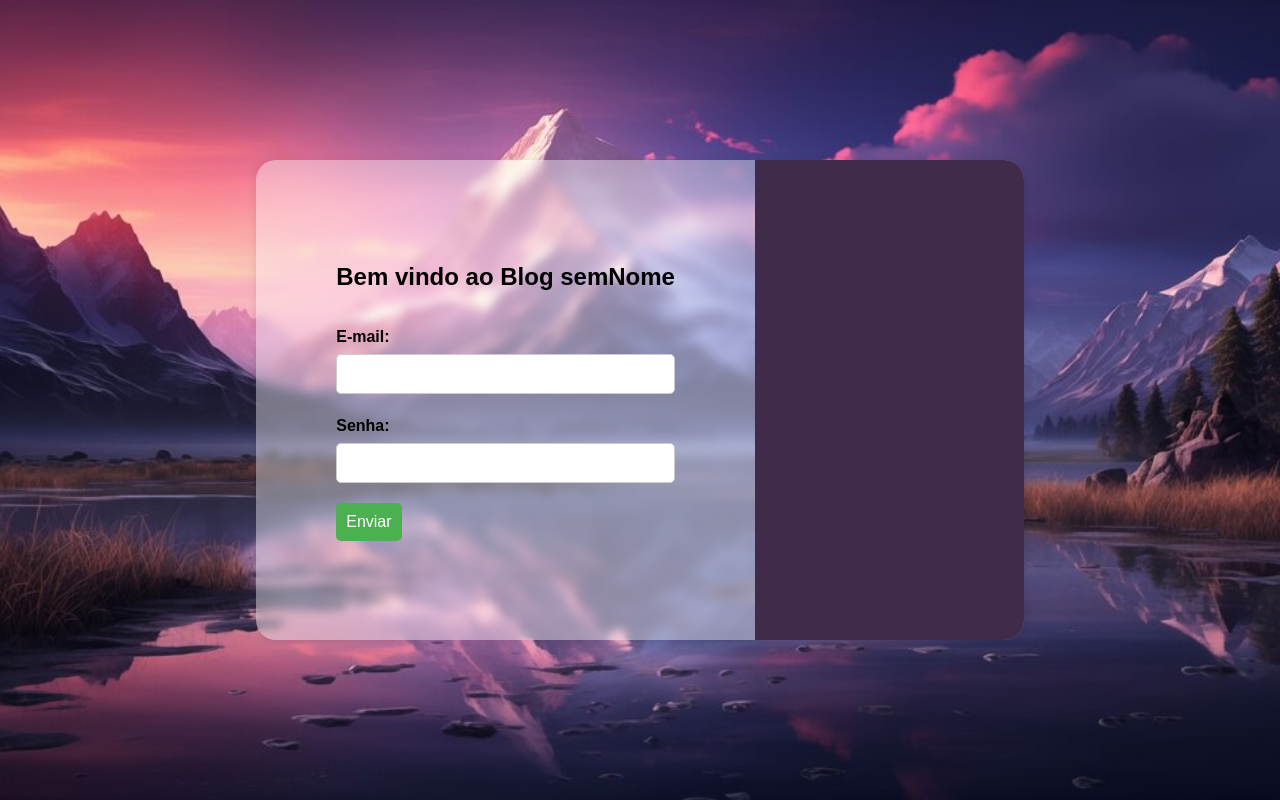
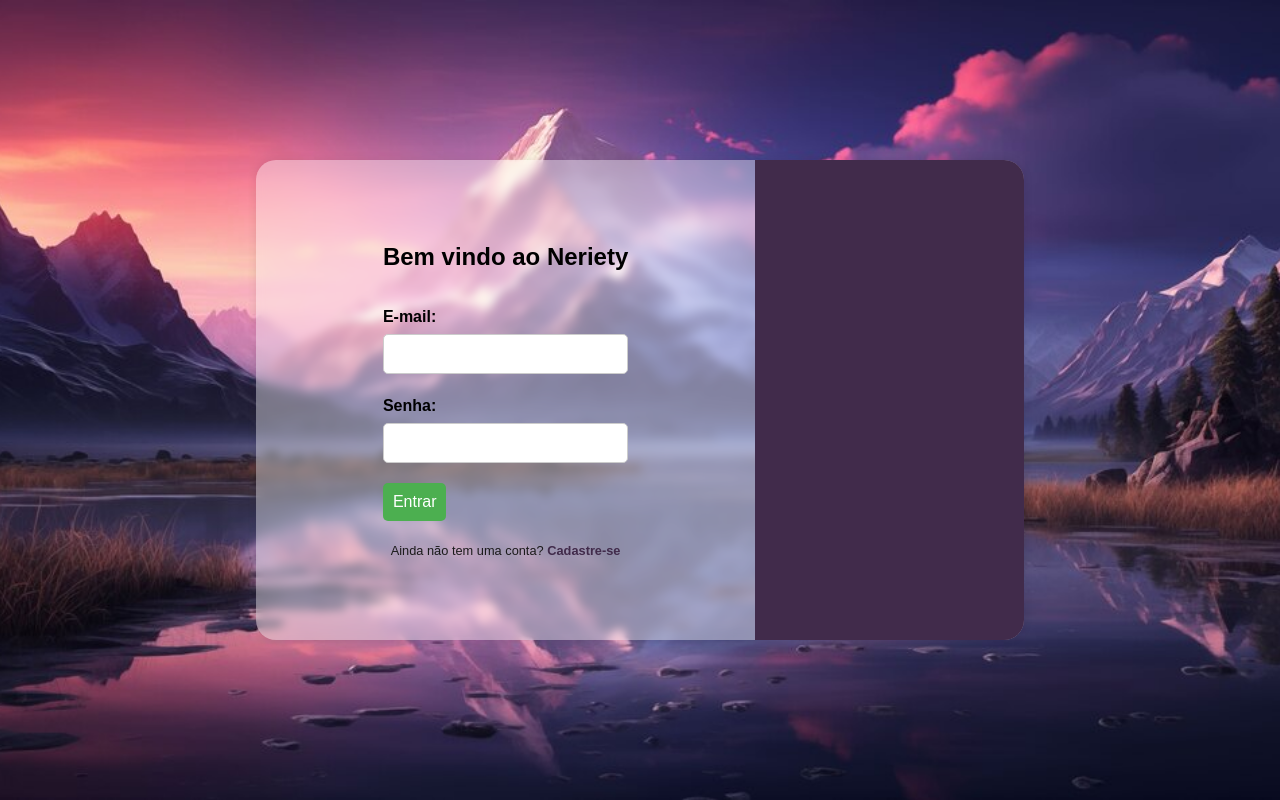
Before and after one commit to esdrasfurmanovicz/Blog, a PHP site: page /login.php in a window 1280 px wide. Run offline with PHP 8.4, Linux system fonts and the light colour scheme.

Commit message:
asxdsvcsv d vxd

```diff
--- a/login.php
+++ b/login.php
@@ -19,7 +19,7 @@
         <div class="container">
             <div class="areaLogin">
                 <div>
-                    <h1>Bem vindo ao Blog semNome</h1>
+                    <h1>Bem vindo ao Neriety</h1>
                     <form action="logar.php" method="post">
                         <div class="input-group">
                             <label for="email">E-mail: </label>
@@ -29,7 +29,8 @@
                             <label for="senha">Senha: </label>
                             <input type="text" id="senha" name="senha" required>
                         </div>
-                        <button type="submit" class="btn">Enviar</button>
+                        <button type="submit" class="btn">Entrar</button>
+                        <p class="textCad">Ainda não tem uma conta? <strong class="strCad">Cadastre-se</strong></p>
                     </form>
                 </div>
             </div>
--- a/style/login.css
+++ b/style/login.css
@@ -81,3 +81,17 @@ h1 {
 .btn:hover {
     background-color: #45a049;
 }
+
+/*  Cadastro */
+
+.textCad{
+    margin-top: 20px;
+    text-align: center;
+    font-size: 0.8em;
+    color: rgb(27, 27, 27);
+}
+
+.strCad{
+    color: var(--cor1);
+    cursor: pointer;
+}
```
Also changed, not shown: 1 other file.
